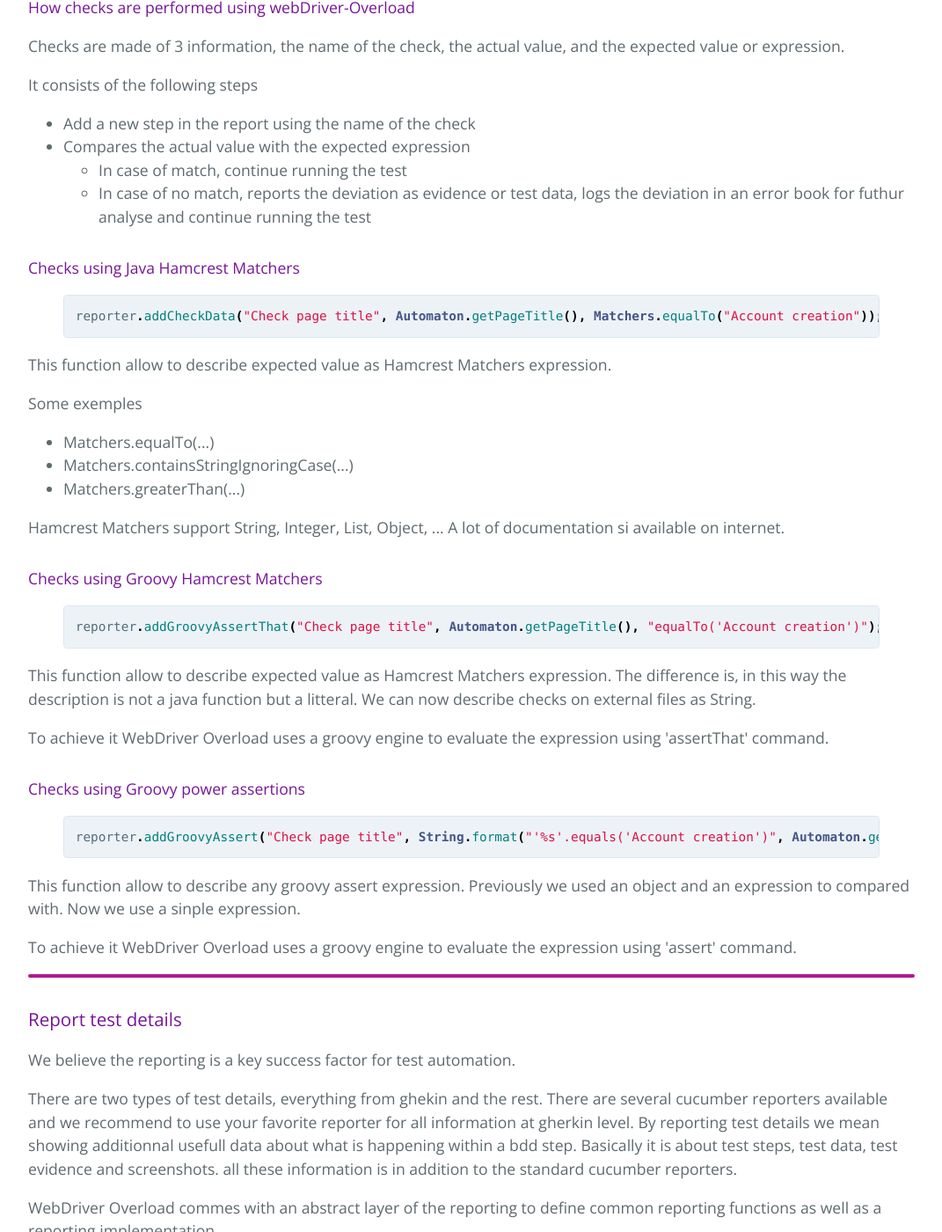
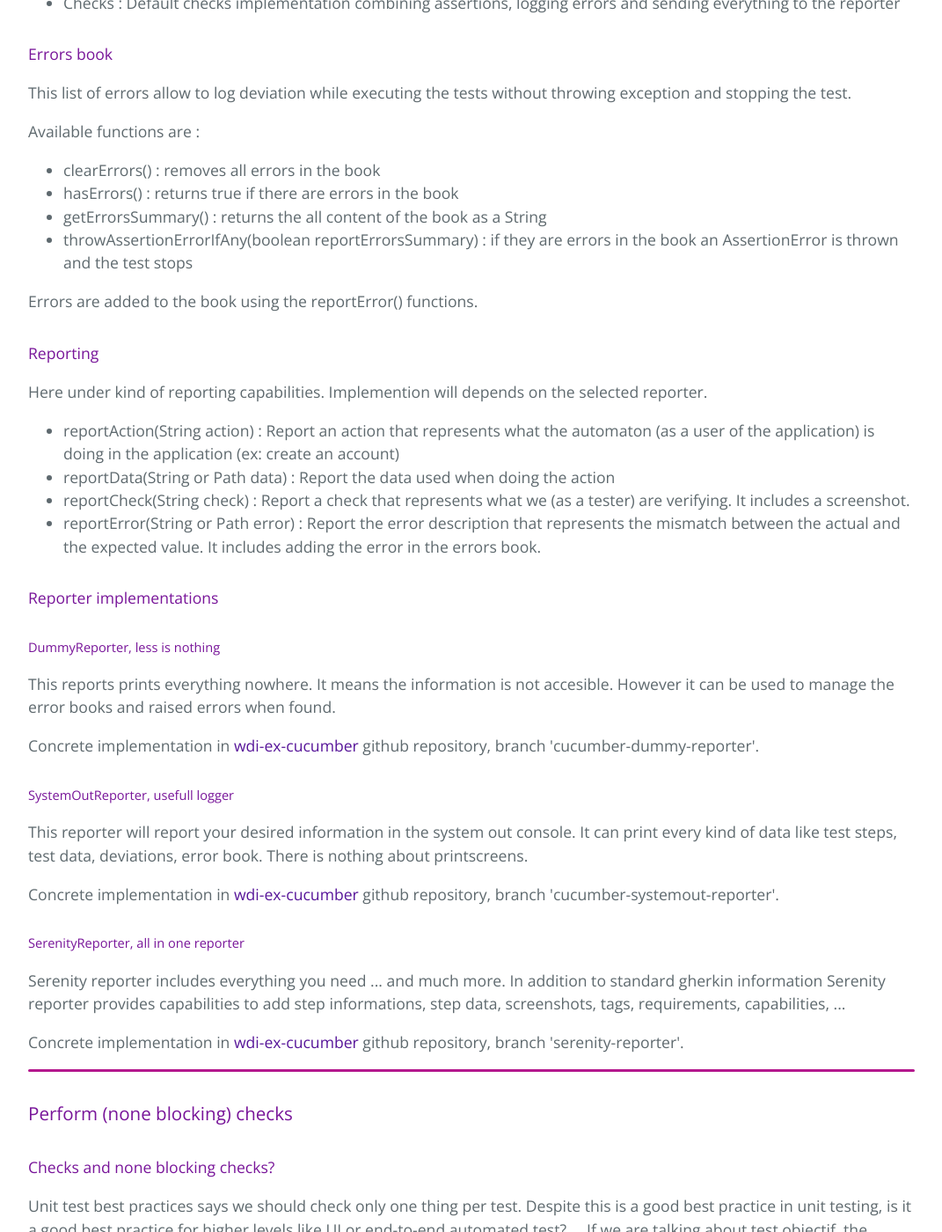
Before and after one commit to simple4tests/simple4tests.github.io, a Jekyll site: the page built from webdriver/overload.html, in a window 1280 px wide and 1400 px high, scrolled down 2279 px. Shown: the whole window at 88% size, without its empty margins (104-1175 px from the left). Built offline with Jekyll 4.4.1, drawn with Linux system fonts in a browser that asks for light colours; some of the changed text lies outside the part shown.

Commit message:
Adding content

```diff
--- a/webdriver/overload.html
+++ b/webdriver/overload.html
@@ -59,6 +59,59 @@
     <li>"firefox_options_headless.yml" can be used for Firefox in headless mode</li>
 </ul>
 <hr>
+<h3>Report test details</h3>
+<p>We believe the reporting is a key success factor for test automation.</p>
+<p>There are two types of test details, everything from ghekin and the rest. There are several cucumber reporters
+    available and we recommend to use your favorite reporter for all information at gherkin level. By reporting test
+    details we mean showing additionnal usefull data about what is happening within a bdd step. Basically it is about
+    test steps, test data, test evidence and screenshots. all these information is in addition to the standard cucumber
+    reporters.</p>
+<p>WebDriver Overload commes with an abstract layer of the reporting to define common reporting functions as well as a
+    reporting implementation.</p>
+<h4>The Reporter, an abstract layer</h4>
+<p>The Reporter is an Interface object including default behaviour.</p>
+<ul>
+    <li>Errors book : Functions used to collect and report deviation detected during test executions</li>
+    <li>Reporting capabilities : List of reporting functions</li>
+    <li>Checks : Default checks implementation combining assertions, logging errors and sending everything to the reporter</li>
+</ul>
+<h4>Errors book</h4>
+<p>This list of errors allow to log deviation while executing the tests without throwing exception and stopping the test.</p>
+<p>Available functions are :</p>
+<ul>
+    <li>clearErrors() : removes all errors in the book</li>
+    <li>hasErrors() : returns true if there are errors in the book</li>
+    <li>getErrorsSummary() : returns the all content of the book as a String</li>
+    <li>throwAssertionErrorIfAny(boolean reportErrorsSummary) : if they are errors in the book an AssertionError is thrown and the test stops</li>
+</ul>
+<p>Errors are added to the book using the reportError() functions.</p>
+<h4>Reporting</h4>
+<p>Here under kind of reporting capabilities. Implemention will depends on the selected reporter.</p>
+<ul>
+    <li>reportAction(String action) : Report an action that represents what the automaton (as a user of the application) is doing in the application (ex: create an account)</li>
+    <li>reportData(String or Path data) : Report the data used when doing the action</li>
+    <li>reportCheck(String check) : Report a check that represents what we (as a tester) are verifying. It includes a screenshot.</li>
+    <li>reportError(String or Path error) : Report the error description that represents the mismatch between the actual and the expected value. It includes adding the error in the errors book.</li>
+</ul>
+<h4>Reporter implementations</h4>
+<h5>DummyReporter, less is nothing</h5>
+<p>This reports prints everything nowhere. It means the information is not accesible. However it can be used to manage
+    the error books and raised errors when found.</p>
+<p>Concrete implementation in <a href="https://github.com/simple4tests/wdi-ex-cucumber/tree/cucumber-dummy-reporter">wdi-ex-cucumber</a>
+    github repository, branch 'cucumber-dummy-reporter'.</p>
+<h5>SystemOutReporter, usefull logger</h5>
+<p>This reporter will report your desired information in the system out console. It can print every kind of data like
+    test steps, test data, deviations, error book. There is nothing about printscreens.</p>
+<p>Concrete implementation in <a
+        href="https://github.com/simple4tests/wdi-ex-cucumber/tree/cucumber-systemout-reporter">wdi-ex-cucumber</a>
+    github repository, branch 'cucumber-systemout-reporter'.</p>
+<h5>SerenityReporter, all in one reporter</h5>
+<p>Serenity reporter includes everything you need ... and much more. In addition to standard gherkin information
+    Serenity reporter provides capabilities to add step informations, step data, screenshots, tags, requirements,
+    capabilities, ...</p>
+<p>Concrete implementation in <a href="https://github.com/simple4tests/wdi-ex-cucumber/tree/serenity-reporter">wdi-ex-cucumber</a>
+    github repository, branch 'serenity-reporter'.</p>
+<hr>
 <h3>Perform (none blocking) checks</h3>
 <h4>Checks and none blocking checks?</h4>
 <p>Unit test best practices says we should check only one thing per test. Despite this is a good best practice in unit
@@ -88,7 +141,7 @@
 </ul>
 <h4>Checks using Java Hamcrest Matchers</h4>
 {% highlight java %}
-reporter.addCheckData("Check page title", Automaton.getPageTitle(), Matchers.equalTo("Account creation"));
+reporter.assertThat("Check page title", Automaton.getPageTitle(), Matchers.equalTo("Account creation"));
 {% endhighlight %}
 <p>This function allow to describe expected value as Hamcrest Matchers expression.</p>
 <p>Some exemples</p>
@@ -100,52 +153,18 @@
 <p>Hamcrest Matchers support String, Integer, List, Object, ... A lot of documentation si available on internet.</p>
 <h4>Checks using Groovy Hamcrest Matchers</h4>
 {% highlight java %}
-reporter.addGroovyAssertThat("Check page title", Automaton.getPageTitle(), "equalTo('Account creation')");
+reporter.groovyAssertThat("Check page title", Automaton.getPageTitle(), "equalTo('Account creation')");
 {% endhighlight %}
 <p>This function allow to describe expected value as Hamcrest Matchers expression. The difference is, in this way the
     description is not a java function but a litteral. We can now describe checks on external files as String.</p>
 <p>To achieve it WebDriver Overload uses a groovy engine to evaluate the expression using 'assertThat' command.</p>
 <h4>Checks using Groovy power assertions</h4>
 {% highlight java %}
-reporter.addGroovyAssert("Check page title", String.format("'%s'.equals('Account creation')", Automaton.getPageTitle()));
+reporter.groovyAssert("Check page title", String.format("'%s'.equals('Account creation')", Automaton.getPageTitle()));
 {% endhighlight %}
 <p>This function allow to describe any groovy assert expression. Previously we used an object and an expression to
     compared with. Now we use a sinple expression.</p>
 <p>To achieve it WebDriver Overload uses a groovy engine to evaluate the expression using 'assert' command.</p>
-<hr>
-<h3>Report test details</h3>
-<p>We believe the reporting is a key success factor for test automation.</p>
-<p>There are two types of test details, everything from ghekin and the rest. There are several cucumber reporters
-    available and we recommend to use your favorite reporter for all information at gherkin level. By reporting test
-    details we mean showing additionnal usefull data about what is happening within a bdd step. Basically it is about
-    test steps, test data, test evidence and screenshots. all these information is in addition to the standard cucumber
-    reporters.</p>
-<p>WebDriver Overload commes with an abstract layer of the reporting to define common reporting functions as well as a
-    reporting implementation.</p>
-<h4>The Reporter, an abstract layer</h4>
-<p>The Reporter is an Interface object including default behaviour.</p>
-<ul>
-    <li>Error book : Functions used to collect and report deviation detected during test executions</li>
-    <li>Reporting capabilities : List of reporting functions, like reporting a step, reporting test data, ...</li>
-    <li>Checks : Default link between reporting engines and check engines</li>
-</ul>
-<h4>DummyReporter, less is nothing</h4>
-<p>This reports prints everything nowhere. It means the information is not accesible. However it can be used to manage
-    the error books and raised errors when found.</p>
-<p>Concrete implementation in <a href="https://github.com/simple4tests/wdi-ex-cucumber/tree/cucumber-dummy-reporter">wdi-ex-cucumber</a>
-    github repository, branch 'cucumber-dummy-reporter'.</p>
-<h4>SystemOutReporter, usefull logger</h4>
-<p>This reporter will report your desired information in the system out console. It can print every kind of data like
-    test steps, test data, deviations, error book. There is nothing about printscreens.</p>
-<p>Concrete implementation in <a
-        href="https://github.com/simple4tests/wdi-ex-cucumber/tree/cucumber-systemout-reporter">wdi-ex-cucumber</a>
-    github repository, branch 'cucumber-systemout-reporter'.</p>
-<h4>SerenityReporter, all in one reporter</h4>
-<p>Serenity reporter includes everything you need ... and much more. In addition to standard gherkin information
-    Serenity reporter provides capabilities to add step informations, step data, screenshots, tags, requirements,
-    capabilities, ...</p>
-<p>Concrete implementation in <a href="https://github.com/simple4tests/wdi-ex-cucumber/tree/serenity-reporter">wdi-ex-cucumber</a>
-    github repository, branch 'serenity-reporter'.</p>
 <hr>
 <h3>Integrate with other frameworks</h3>
 <h4>Serenity (bdd)</h4>
```
